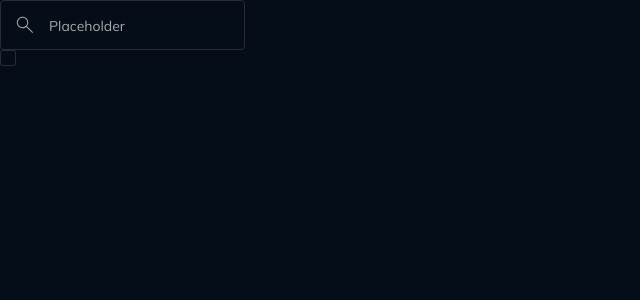
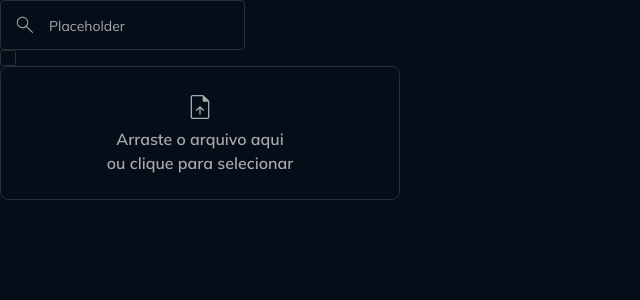
Before and after one commit to MrNaceja/rocketseat-react-gallery-plus, a React (Vite) app: page / in a window 1280 px wide. Shown: the top 300 px of the page, without its empty margins (0-640 px from the left). Built offline with nearby package versions, Linux system fonts and the light colour scheme.

Commit message:
feat: create a upload image component

```diff
--- a/package.json
+++ b/package.json
@@ -16,11 +16,13 @@
     "@fastify/cors": "8.5.0",
     "@fastify/multipart": "^8.0.0",
     "@fastify/static": "^7.0.0",
+    "@hookform/resolvers": "^5.2.1",
     "@tailwindcss/vite": "^4.1.10",
     "classnames": "^2.5.1",
     "fastify": "^4.24.3",
     "react": "^19.1.0",
     "react-dom": "^19.1.0",
+    "react-hook-form": "^7.62.0",
     "tailwind-variants": "^1.0.0",
     "tailwindcss": "^4.1.10",
     "zod": "^3.22.4"
--- a/src/App.tsx
+++ b/src/App.tsx
@@ -1,12 +1,20 @@
+import { useState } from "react";
+
 import SearchIcon from "@/assets/icons/search.svg?react"
 import { Checkbox } from "@/components/checkbox";
 import { TextField } from "@/components/text-field";
+import { UploadImageField } from "@/components/upload-image-field";
 
 export function App() {
+	const [upload, setUpload] = useState<File | undefined>()
+
 	return (
 		<div>
 			<TextField placeholder="Placeholder" leadingIcon={SearchIcon}/>
 			<Checkbox />
+			<div className="h-[300px] w-[400px]">
+				<UploadImageField value={upload} onChange={setUpload}/>
+			</div>
 		</div>
 	)
 }
--- /dev/null
+++ b/src/components/upload-image-field.tsx
@@ -0,0 +1,164 @@
+import {
+    type ComponentProps,
+    createContext,
+    type RefObject,
+    useContext,
+    useRef,
+} from "react";
+
+import ImageIcon from "@/assets/icons/image.svg?react";
+import UploadIcon from "@/assets/icons/upload-file.svg?react";
+import { Icon } from "@/components/icon";
+import { Text, textVariants } from "@/components/text";
+
+const acceptedTypes = ["image/png", "image/jpeg", "image/jpg", "image/webp"];
+
+type UploadImageFieldContextState = {
+    inputRef: RefObject<HTMLInputElement | null>;
+    inputProps: ComponentProps<"input">
+    value?: File;
+    attach: (file?: File) => void;
+    detach: () => void;
+    errors: {
+        exceedMaxUploadSize: boolean
+    }
+};
+
+const UploadImageFieldContext = createContext(
+    {} as UploadImageFieldContextState
+);
+
+const useUploadImageField = () => useContext(UploadImageFieldContext);
+
+interface UploadImageFieldProps extends Omit<ComponentProps<"input">, "onChange" | "value"> {
+    value?: File,
+    onChange: (file?: File) => void,
+    maxUploadSizeMB?: number
+}
+export function UploadImageField({ value, onChange, maxUploadSizeMB = 1, ...inputProps }: UploadImageFieldProps) {
+    const inputRef = useRef<HTMLInputElement>(null);
+
+    const maxFileSizeBytes = (maxUploadSizeMB * 1024 * 1024)
+    const isExceededMaxUploadSize = (!!value && (value.size > maxFileSizeBytes))
+
+    const attach = (file?: File) => {
+        onChange(file)
+    };
+
+    const detach = () => {
+        onChange(undefined);
+    };
+
+    if (isExceededMaxUploadSize) {
+        if (inputRef.current) {
+            inputRef.current.value = ""
+        }
+    }
+
+    return (
+        <UploadImageFieldContext.Provider
+            value={{
+                inputRef,
+                value,
+                attach,
+                detach,
+                inputProps,
+                errors: {
+                    exceedMaxUploadSize: isExceededMaxUploadSize
+                }
+            }}
+        >
+            <section>
+                {
+                    (!value || isExceededMaxUploadSize)
+                        ? <UploadArea />
+                        : (
+                            <>
+                                <UploadPreview uploadedImageFile={value} />
+                                <UploadedItemIndicator />
+                            </>
+                        )
+                }
+            </section>
+        </UploadImageFieldContext.Provider>
+    );
+}
+
+function UploadArea() {
+    const { inputRef, attach, inputProps, errors } = useUploadImageField();
+
+    const handleUpload = (e: React.ChangeEvent<HTMLInputElement>) => {
+        const file = e.target.files?.[0];
+        attach(file);
+    };
+
+    return (
+        <div
+            className={`
+                flex flex-col gap-1 border border-border-primary hover:border-border-active rounded-lg p-6 relative transition
+                items-center w-full
+            `}
+        >
+            <input
+                ref={inputRef}
+                type="file"
+                className="size-full opacity-0 absolute inset-0 cursor-pointer"
+                accept={acceptedTypes.join(",")}
+                onChange={handleUpload}
+                {...inputProps}
+            />
+            <Icon svg={UploadIcon} className="fill-placeholder size-8" />
+            <Text variant="label-medium" className="text-placeholder text-center">
+                Arraste o arquivo aqui
+                <br />
+                ou clique para selecionar
+            </Text>
+
+            {
+                errors.exceedMaxUploadSize && (
+                    <Text variant="label-small" className="text-accent-red">Tamanho do arquivo enviado excede o limite estipulado.</Text>
+                )
+            }
+        </div>
+    );
+}
+
+function UploadedItemIndicator() {
+    const { value, detach } = useUploadImageField();
+
+    const handleRemoveUpload = () => {
+        detach();
+    };
+
+    return (
+        <div className="rounded border border-border-primary p-3 flex items-center gap-3">
+            <Icon svg={ImageIcon} className="fill-placeholder size-6" />
+            <span className="flex flex-col items-start">
+                <Text variant="label-medium" className="text-placeholder">
+                    {value?.name}
+                </Text>
+                <button
+                    onClick={handleRemoveUpload}
+                    type="button"
+                    className={textVariants({
+                        variant: "label-small",
+                        className:
+                            "text-accent-red hover:text-accent-red/75 transition-colors",
+                    })}
+                >
+                    Remover
+                </button>
+            </span>
+        </div>
+    );
+}
+
+function UploadPreview({ uploadedImageFile }: { uploadedImageFile: File }) {
+    return (
+        <img
+            src={URL.createObjectURL(uploadedImageFile)}
+            alt={uploadedImageFile.name}
+            className="object-cover aspect-video rounded size-full my-3"
+        />
+    )
+}
```
Also changed, not shown: 1 other file (tests, documents, lock files or other folders).
